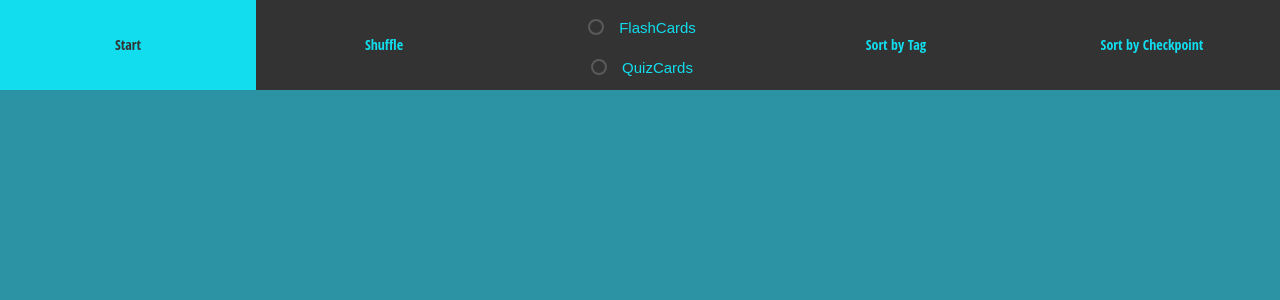
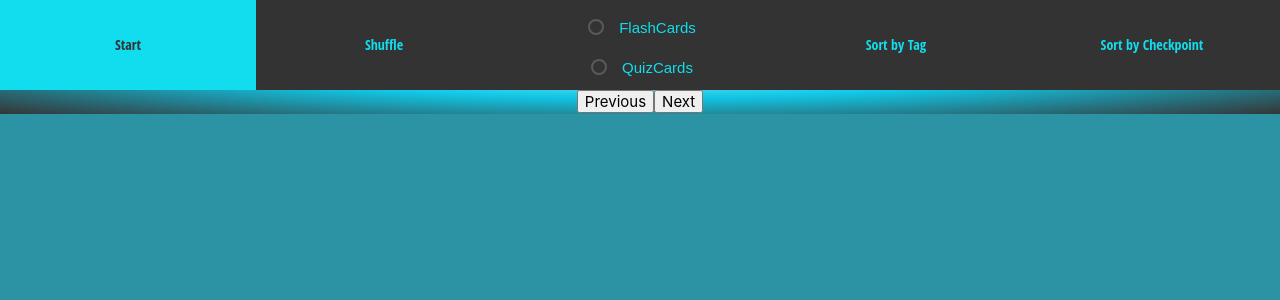
Before and after one commit to amesmr/js-flashcards, a React (Create React App) app in the folder client/: page / in a window 1280 px wide. Both pictures are taken after a click on the link "CLICK TO START STUDYING!". Shown: the top 300 px of the page. Built offline with nearby package versions, Linux system fonts and the light colour scheme.

Commit message:
next and previous buttons in place

```diff
--- /dev/null
+++ b/client/src/components/Button/Button.js
@@ -0,0 +1,10 @@
+import React from 'react'
+
+
+const Button = (props) => (
+    <button onClick={props.type === "Next" ? props.nextFunc : props.prevFunc}>
+        {props.type === "Next" ? "Next" : "Previous"}
+    </button>
+)
+
+export default Button;
--- /dev/null
+++ b/client/src/components/Button/index.js
@@ -0,0 +1 @@
+export { default } from "./Button";
--- a/client/src/containers/FlashCardContainer/FlashCardContainer.js
+++ b/client/src/containers/FlashCardContainer/FlashCardContainer.js
@@ -2,7 +2,8 @@ import React, { Component } from 'react';
 import FlashCard from '../../components/FlashCard';
 import MenuBar from '../../components/MenuBar';
 import './FlashCardContainer.css';
-import API from '../../utils/API'
+import API from '../../utils/API';
+import Button from '../../components/Button';
 
 
 class FlashCardContainer extends Component {
@@ -33,6 +34,8 @@ class FlashCardContainer extends Component {
         this.handleTagSelection = this.handleTagSelection.bind(this)
         this.checkedCP = this.checkedCP.bind(this)
         this.checkedTags = this.checkedTags.bind(this)
+        this.nextFunc = this.nextFunc.bind(this)
+        this.prevFunc = this.prevFunc.bind(this)
       }
 
       handleTagSelection(e) {
@@ -139,6 +142,14 @@ class FlashCardContainer extends Component {
           }
       }
 
+      nextFunc() {
+        console.log("This is next");
+      }
+
+      prevFunc() {
+        console.log("This is prev");
+      }
+
 
       render() {
         return (
@@ -168,6 +179,8 @@ class FlashCardContainer extends Component {
               initialRound={this.state.started}
               />
             }
+            <Button type="Prev" prevFunc={this.prevFunc}/>
+            <Button type="Next" nextFunc={this.nextFunc}/>
             </div>
         </div>
         )
```
Also changed, not shown: client/src/components/Button/Button.css (added).
